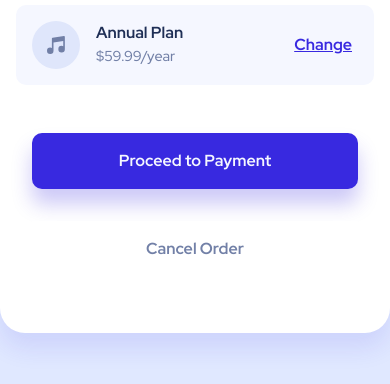
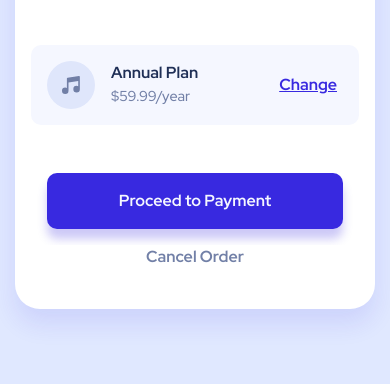
Before and after one commit to breteo/order-summary, a website built with Vite: page index.html in a window 390 px wide. Shown: the part 464-848 px from the top of the page. Built offline with nearby package versions, Linux system fonts and the light colour scheme.

Commit message:
fixed responsivity

```diff
--- a/style.css
+++ b/style.css
@@ -100,7 +100,7 @@ select {
 
 body {
   font-family: 'Red Hat Display', sans-serif;
-  background:url(images/pattern-background-mobile.svg), var(--Pale-blue);
+  background:url(images/pattern-background-desktop.svg), var(--Pale-blue);
   background-repeat: no-repeat;
   background-size: contain;
 }
@@ -223,3 +223,25 @@ body {
   cursor: pointer;
   color: var(--Dark-blue);
 }
+
+@media (max-width: 768px){
+  body{
+    background:url(images/pattern-background-mobile.svg), var(--Pale-blue);
+    background-repeat: no-repeat;
+    background-size: contain;
+  }
+
+  .container {
+    margin: 15px;
+  }
+
+  .proceed-button{
+    box-shadow: 0 10px 10px 0 hsla(245, 75%, 52%, .25);
+
+  }
+
+  .cancel-button {
+    margin: 1rem;
+    padding: 0;
+  }
+}
```
